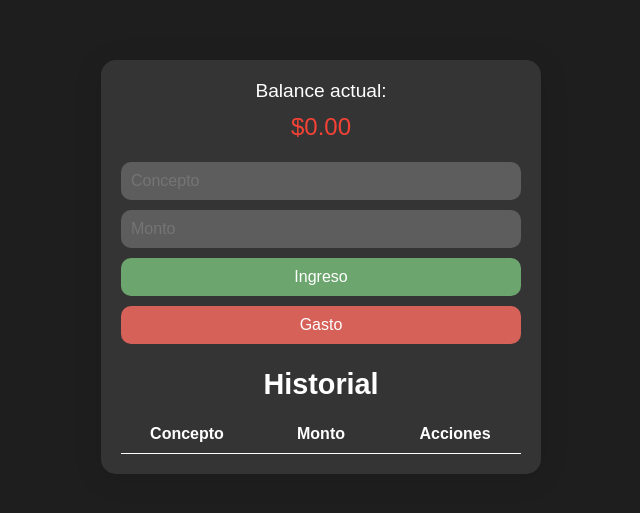
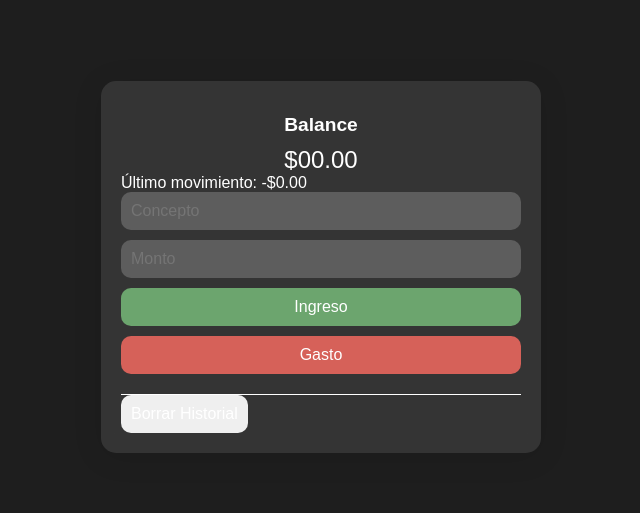
Before and after one commit to alex-stampede/Control-de-Gastos, a plain HTML site: page index.html in a window 1280 px wide. Shown: the part 133-646 px from the top of the page, without its empty margins (319-959 px from the left). Drawn offline with Linux system fonts and the light colour scheme.

Commit message:
Update index.html

```diff
--- a/index.html
+++ b/index.html
@@ -1,34 +1,35 @@
 <!DOCTYPE html>
-<html>
+<html lang="en">
 <head>
-    <meta charset='utf-8'>
-    <meta http-equiv='X-UA-Compatible' content='IE=edge'>
-    <title>Control de gastos</title>
-    <meta name='viewport' content='width=device-width, initial-scale=1'>
-    <link rel='stylesheet' type='text/css' media='screen' href='styles.css'>
+    <meta charset="UTF-8">
+    <meta name="viewport" content="width=device-width, initial-scale=1.0">
+    <title>Balance App</title>
+    <link rel="stylesheet" href="styles.css">
 </head>
 <body>
     <div class="app-container">
-        <div class="balance-container">
-            <label id="balance-label">Balance actual:</label>
-            <input type="text" id="balance" readonly>
+        <div class="header">
+            <div class="balance-info">
+                <h1 id="balance-label">Balance</h1>
+                <div id="balance">$00.00</div>
+                <div id="last-movement">Último movimiento: -$0.00</div>
+            </div>
         </div>
         <div class="transaction-container">
             <input type="text" id="concept" placeholder="Concepto">
             <input type="number" id="amount" placeholder="Monto">
             <button id="income-btn">Ingreso</button>
             <button id="expense-btn">Gasto</button>
+
         </div>
+
         <div class="history-container">
-            <h2>Historial</h2>
-            <div class="history-header">
-                <span class="history-column">Concepto</span>
-                <span class="history-column">Monto</span>
-                <span class="history-column">Acciones</span>
-            </div>
-            <ul id="history-list"></ul>
+            <div id="history-list"></div>
         </div>
+        <button id="clear-history-btn">Borrar Historial</button>
+
     </div>
-    <script src="script.js"></script>
+
+    <script src="app.js"></script>
 </body>
 </html>
```
